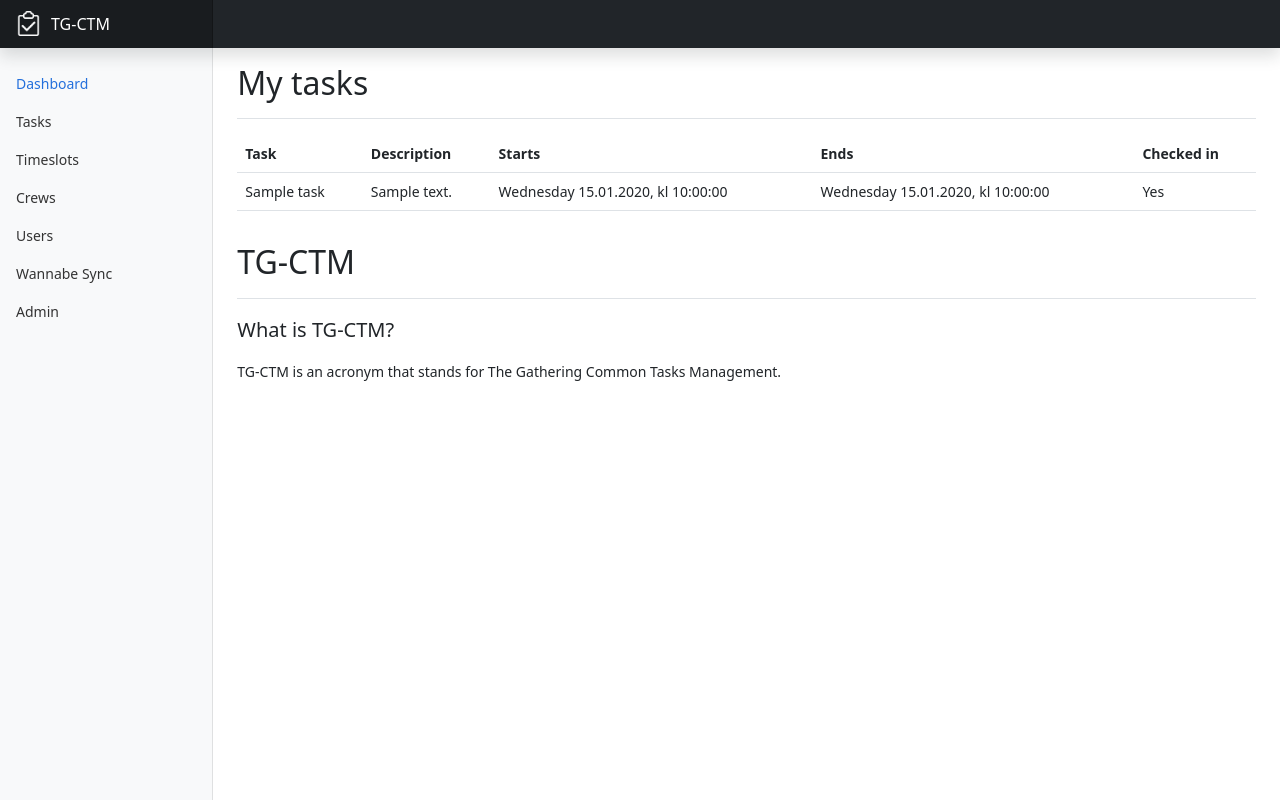
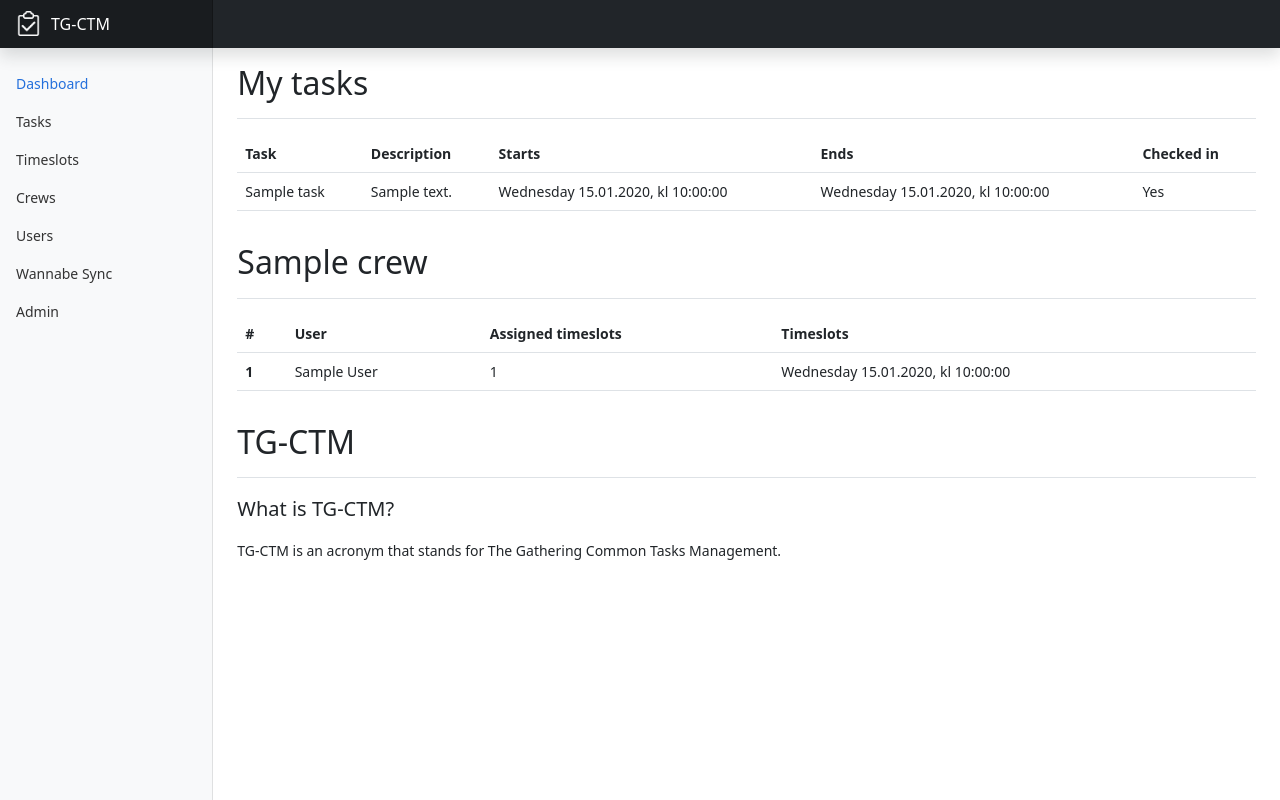
Before and after one commit to gathering/tg-ctm, a Django app: page / in a window 1280 px wide. Run offline with Django 4.2, Linux system fonts and the light colour scheme; a user stored in the database is signed in; tables that the repository leaves empty hold one stand-in row (values such as "Sample post"); some libraries are stand-ins or nearby versions.

Commit message:
feat: chiefs can view their own crew memebrs and assigned timeslots
Signed-off-by: Glenn <glenn@kandu.no>

```diff
--- a/tgctm/ctm/templates/index.html
+++ b/tgctm/ctm/templates/index.html
@@ -30,6 +30,35 @@
   </tbody>
 </table>
 
+{% for chiefcrew in chiefcrews %}
+<div class="d-flex justify-content-between flex-wrap flex-md-nowrap align-items-center pt-3 pb-2 mb-3 border-bottom">
+    <h1 class="h2">{{ chiefcrew.crew.name }}</h1>
+</div>
+
+<table class="table align-middle">
+  <thead>
+    <tr>
+      <th scope="col">#</th>
+      <th scope="col">User</th>
+      <th scope="col">Assigned timeslots</th>
+      <th scope="col">Timeslots</th>
+    </tr>
+  </thead>
+  <tbody>
+    {% for crewuser in crewusers %}
+      {% if crewuser.crew.crew_id == chiefcrew.crew.crew_id %}
+        <tr>
+          <th scope="row">{{ crewuser.user.id }}</th>
+          <td>{{ crewuser.user.first_name }} {{ crewuser.user.last_name }}</td>
+          <td>{{ crewuser.user.profile.num_assigned_timeslots }}</td>
+          <td>{% for tasktimeslotuser in crewuser.user.profile.assigned_timeslots %} {{ tasktimeslotuser.timeslot.starts|date:"l d.m.Y, \k\l H:i:s" }} <br/> {% endfor %}</td>
+        </tr>
+      {% endif %}
+    {% endfor %}
+  </tbody>
+</table>
+{% endfor %}
+
 <div class="d-flex justify-content-between flex-wrap flex-md-nowrap align-items-center pt-3 pb-2 mb-3 border-bottom">
     <h1 class="h2">TG-CTM</h1>
 </div>
--- a/tgctm/ctm/views.py
+++ b/tgctm/ctm/views.py
@@ -15,7 +15,10 @@ from .idam import TGBT
 def index(request):
     if not request.user.is_authenticated:
         return render(request, 'login.html')
-    return render(request, 'index.html')
+    chiefcrews = CrewUser.objects.filter(user=request.user, is_chief=True)
+    crewusers = CrewUser.objects.filter(crew__in=[crewuser.crew for crewuser in chiefcrews])
+    context = {"chiefcrews": chiefcrews, "crewusers": crewusers}
+    return render(request, 'index.html', context)
 
 @login_required
 @staff_member_required
```
Lines whose indentation alone changed are shown as unchanged.
